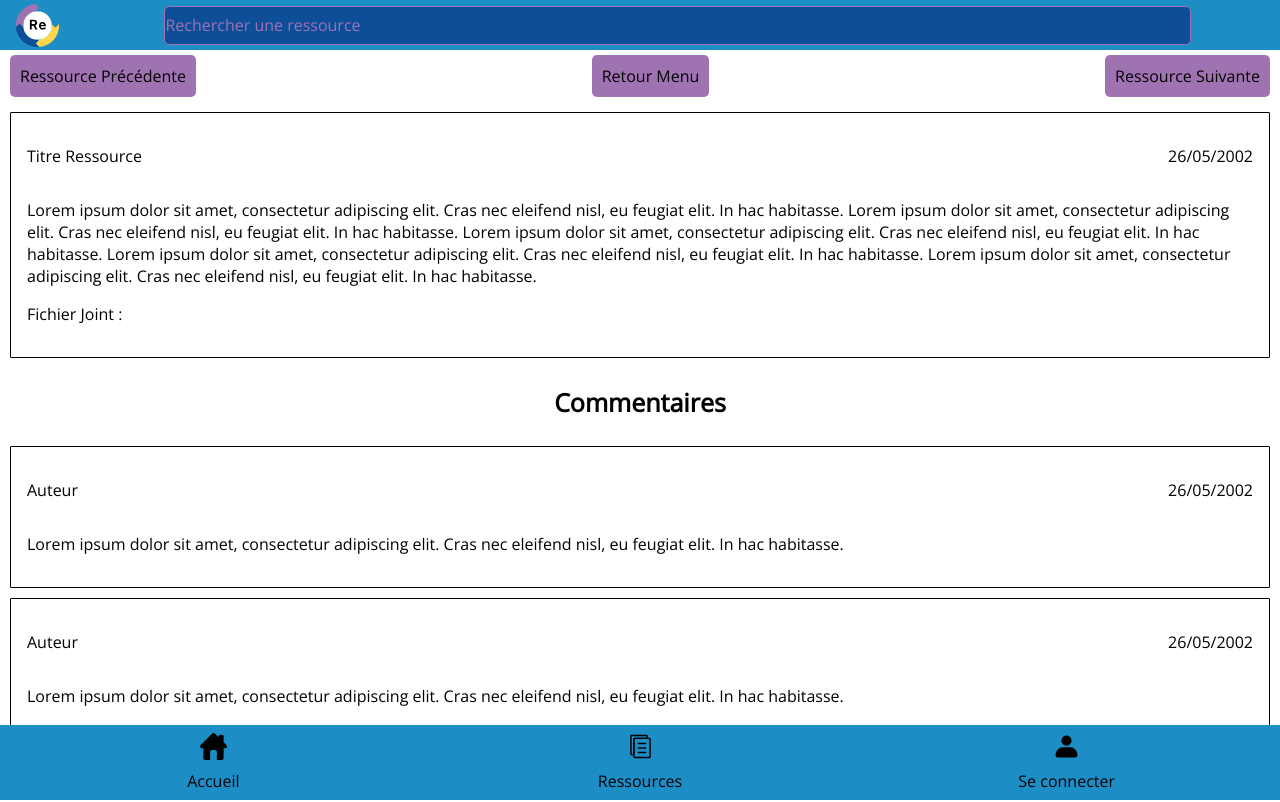
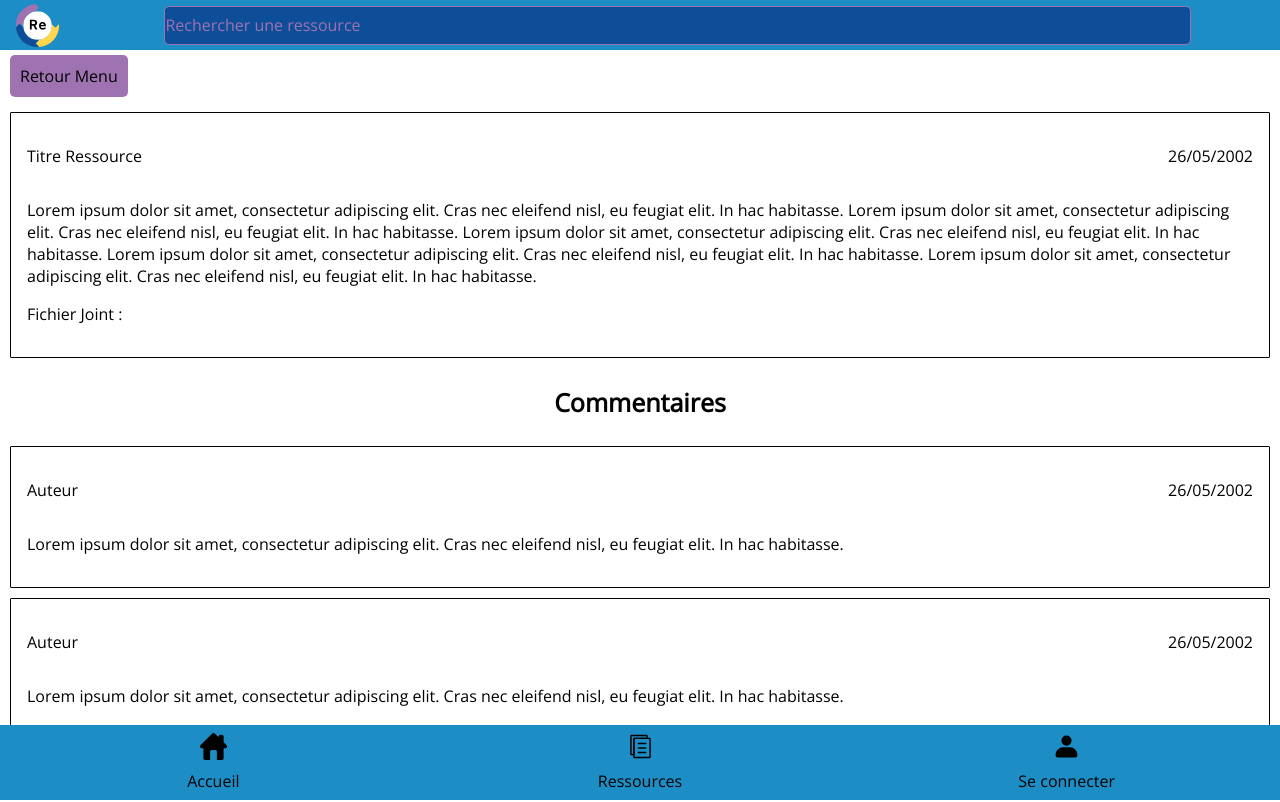
Before and after one commit to Kevin-Moreau65/cube-ressource-front, a SvelteKit app: page /ressource in a window 1280 px wide. Built offline with nearby package versions, Linux system fonts and the light colour scheme.

Commit message:
Suppression Bouton Ressource Précédente et Suivante

```diff
--- a/src/routes/ressource/+page.svelte
+++ b/src/routes/ressource/+page.svelte
@@ -5,14 +5,8 @@
 
 <div class="main">
 	<div class="top-button">
-		<a href="/ressource">
-			<Button title="Ressource Précédente" link="/" buttonType="button" style="height: auto;" />
-		</a>
 		<a href="/ressources">
 			<Button title="Retour Menu" link="/" buttonType="button" style="height: auto;" />
-		</a>
-		<a href="/ressource">
-			<Button title="Ressource Suivante" link="/" buttonType="button" style="height: auto;" />
 		</a>
 	</div>
 	<div class="content">
```
